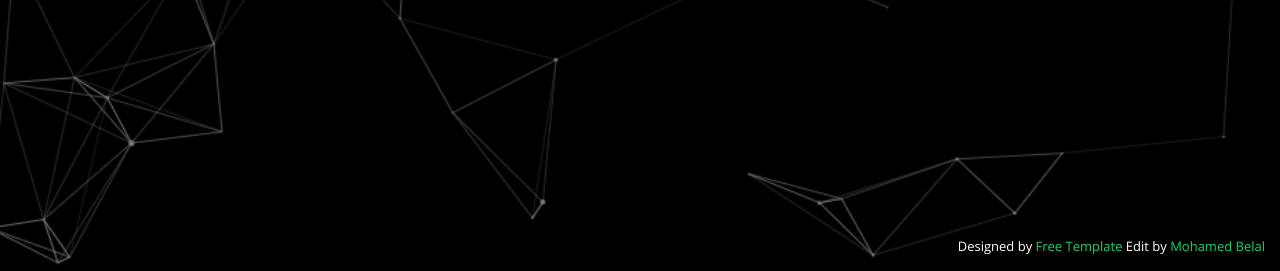
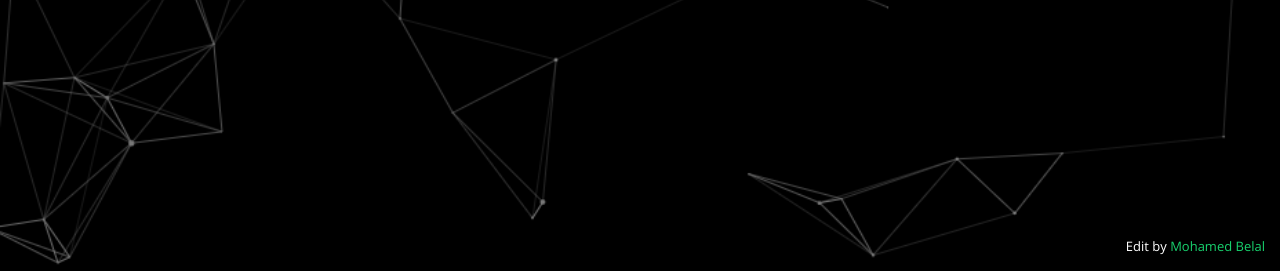
Before and after one commit to MohamedABelal/CV, a plain HTML site: page index.html in a window 1280 px wide. Shown: the part 529-800 px from the top of the page. Drawn offline with nearby package versions, Linux system fonts and the light colour scheme.

Commit message:
Update index.html

```diff
--- a/index.html
+++ b/index.html
@@ -645,7 +645,7 @@
   </section><!-- End Contact Section -->
 
   <div class="credits">
-    Designed by <a href="https://bootstrapmade.com/">Free Template</a>
+
     Edit by <a href="https://mohamedabelal.github.io/CV/">Mohamed Belal</a>
   </div>
 
```
